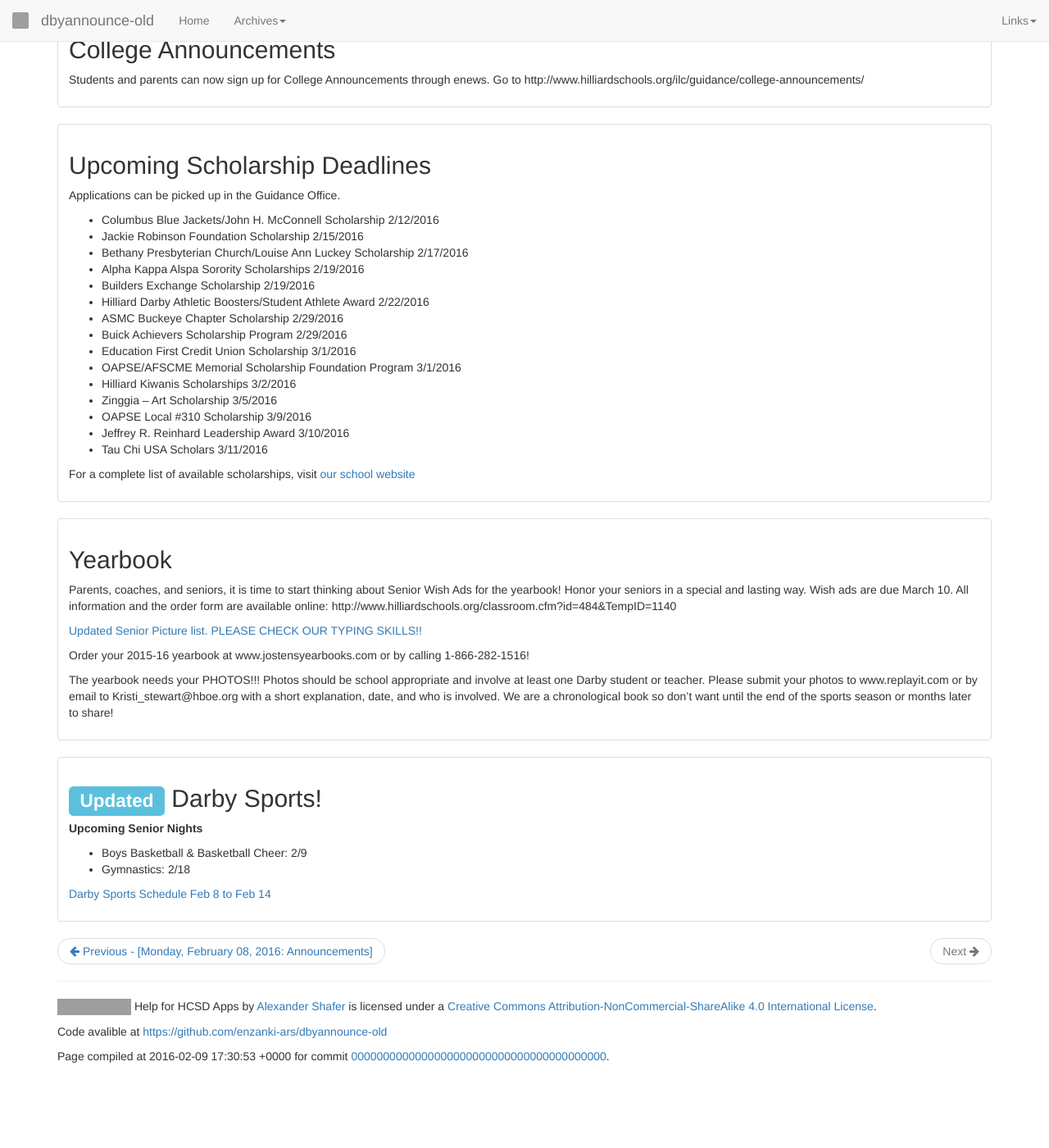
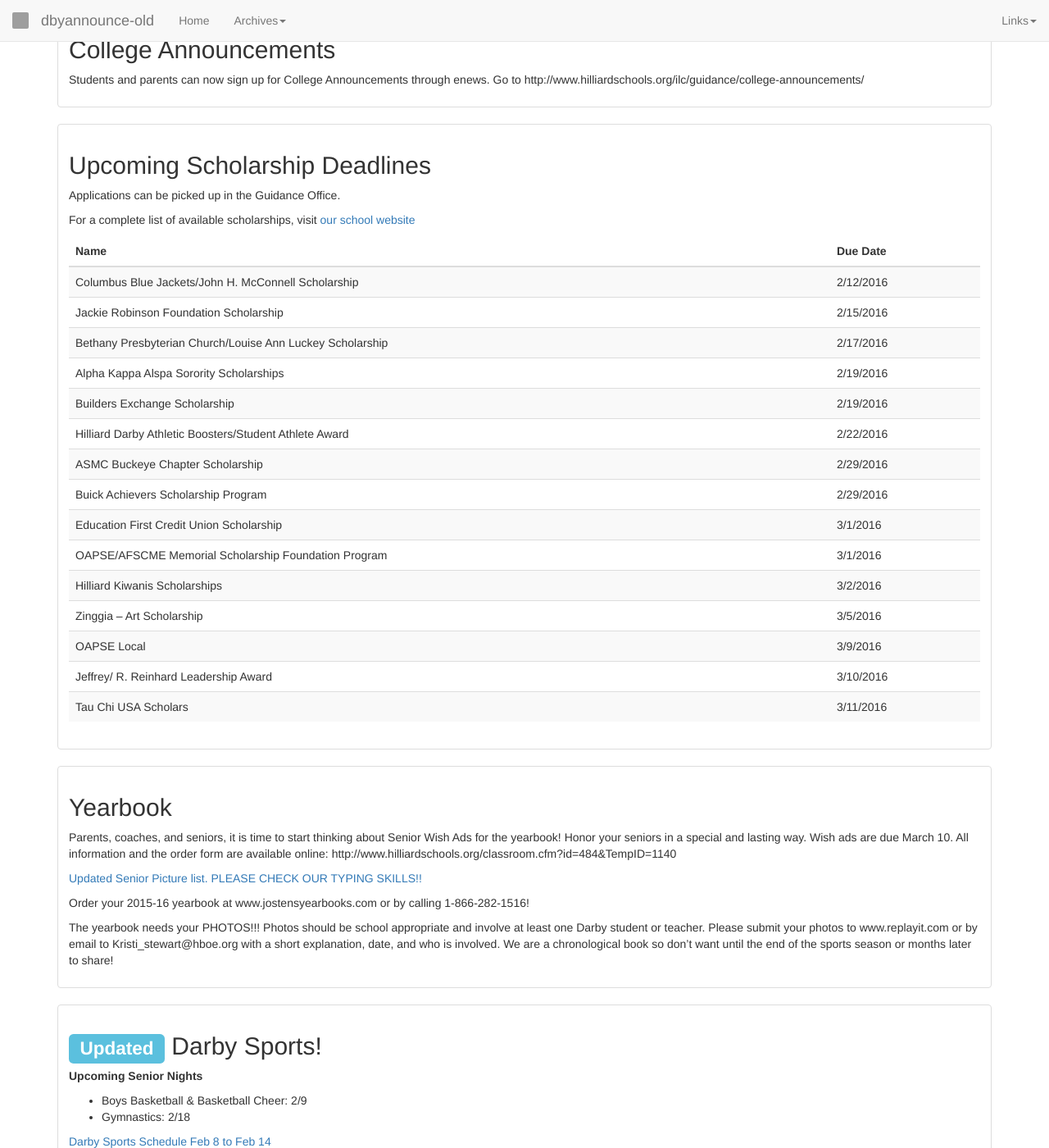
Before and after one commit to enzanki-ars/dbyannounce-old, a Jekyll site: the page built from _posts/2016-02-09-announcements.md, in a window 1280 px wide and 1400 px high, scrolled down 3061 px. Shown: the whole window at 82% size. Built offline with Jekyll 4.4.1, drawn with Linux system fonts in a browser that asks for light colours; nearby versions of some CDN libraries; before the commit the page ends 4389 px from its top, so only the background shows below that; some of the changed lines change nothing that is shown; grey boxes are pictures that could not be loaded.

Commit message:
Improve scholarship formatting

```diff
--- a/_includes/announcement.html
+++ b/_includes/announcement.html
@@ -20,7 +20,22 @@
     {% if include.announcement.text %}
       {{ include.announcement.text | markdownify }}
     {% endif %}
-
+    {% if include.announcement.scholarships %}
+      <table class="table table-striped">
+        <thead>
+	  <th>Name</th>
+	  <th>Due Date</th>
+	</thead>
+	<tbody>
+          {% for scholarship in include.announcement.scholarships %}
+            <tr>
+              <td>{{ scholarship.name }}</td>
+	      <td>{{ scholarship.date }}</td>
+	    </tr>
+          {% endfor %}
+	</tbody>
+      </table>
+    {% endif %}
     {% if include.announcement.extrainfo %}
       <!-- Button trigger modal -->
       <button type="button" class="btn btn-primary btn-lg" data-toggle="modal" data-target="#{{ include.announcement.title | slugify }}">
--- a/_posts/2016-02-09-announcements.md
+++ b/_posts/2016-02-09-announcements.md
@@ -125,24 +125,41 @@ announcements:
     text: |
       Applications can be picked up in the Guidance Office.
 
-       * Columbus Blue Jackets/John H. McConnell Scholarship  2/12/2016
-       * Jackie Robinson Foundation Scholarship  2/15/2016
-       * Bethany Presbyterian Church/Louise Ann Luckey Scholarship  2/17/2016
-       * Alpha Kappa Alspa  Sorority Scholarships  2/19/2016
-       * Builders Exchange Scholarship  2/19/2016
-       * Hilliard Darby Athletic Boosters/Student Athlete Award  2/22/2016
-       * ASMC Buckeye Chapter Scholarship  2/29/2016
-       * Buick Achievers Scholarship Program  2/29/2016
-       * Education First Credit Union Scholarship  3/1/2016
-       * OAPSE/AFSCME Memorial Scholarship Foundation Program  3/1/2016
-       * Hilliard Kiwanis Scholarships  3/2/2016
-       * Zinggia – Art Scholarship  3/5/2016
-       * OAPSE Local #310 Scholarship  3/9/2016
-       * Jeffrey R. Reinhard Leadership Award  3/10/2016
-       * Tau Chi USA Scholars  3/11/2016
-
       For a complete list of available scholarships, visit
       [our school website](http://www.hilliardschools.org/hdb/guidance/college-information/scholarship-information/?preview=true&preview_id=5502&preview_nonce=f4c5de2fd9)
+
+    scholarships:
+      - name: Columbus Blue Jackets/John H. McConnell Scholarship
+        date: 2/12/2016
+      - name: Jackie Robinson Foundation Scholarship
+        date: 2/15/2016
+      - name: Bethany Presbyterian Church/Louise Ann Luckey Scholarship
+        date: 2/17/2016
+      - name: Alpha Kappa Alspa Sorority Scholarships
+        date: 2/19/2016
+      - name: Builders Exchange Scholarship
+        date: 2/19/2016
+      - name: Hilliard Darby Athletic Boosters/Student Athlete Award
+        date: 2/22/2016
+      - name: ASMC Buckeye Chapter Scholarship
+        date: 2/29/2016
+      - name: Buick Achievers Scholarship Program
+        date: 2/29/2016
+      - name: Education First Credit Union Scholarship
+        date: 3/1/2016
+      - name: OAPSE/AFSCME Memorial Scholarship Foundation Program
+        date: 3/1/2016
+      - name: Hilliard Kiwanis Scholarships
+        date: 3/2/2016
+      - name: Zinggia – Art Scholarship
+        date: 3/5/2016
+      - name: OAPSE Local #310 Scholarship
+        date: 3/9/2016
+      - name: Jeffrey/ R. Reinhard Leadership Award
+        date: 3/10/2016
+      - name: Tau Chi USA Scholars
+        date: 3/11/2016
+
   - title: Yearbook
     text: |
       Parents, coaches, and seniors, it is time to start thinking about Senior
```
